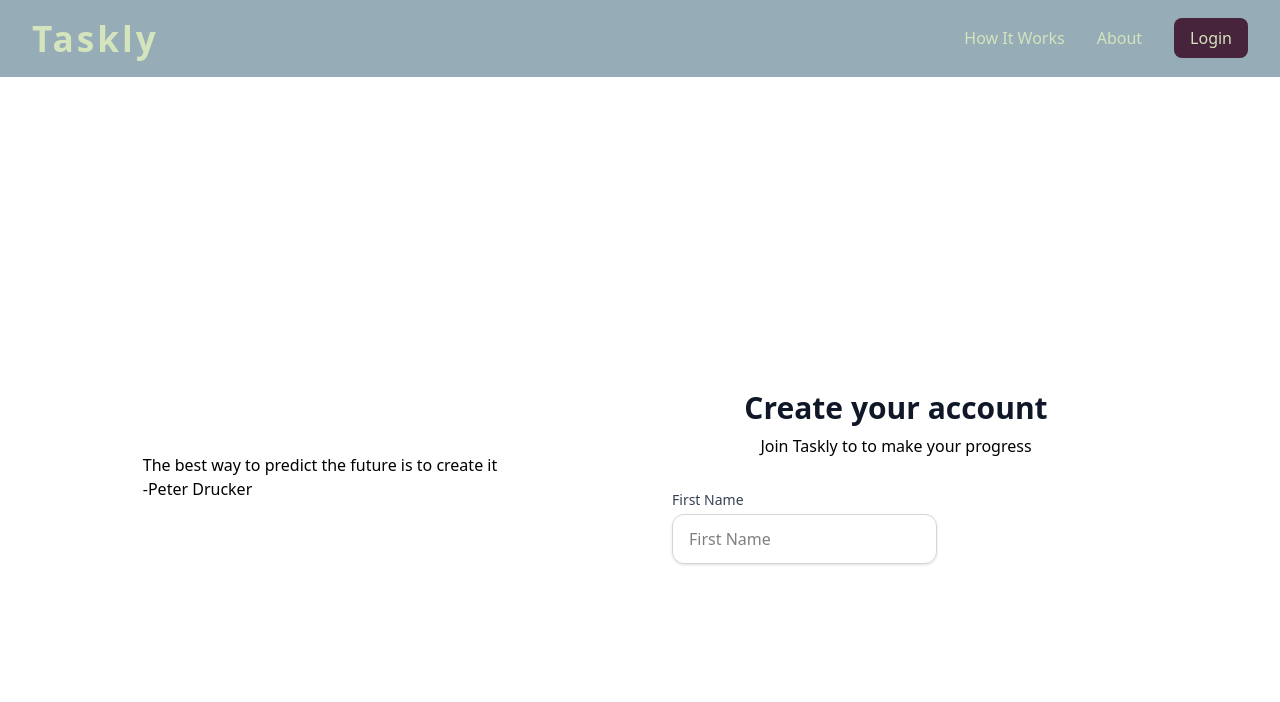
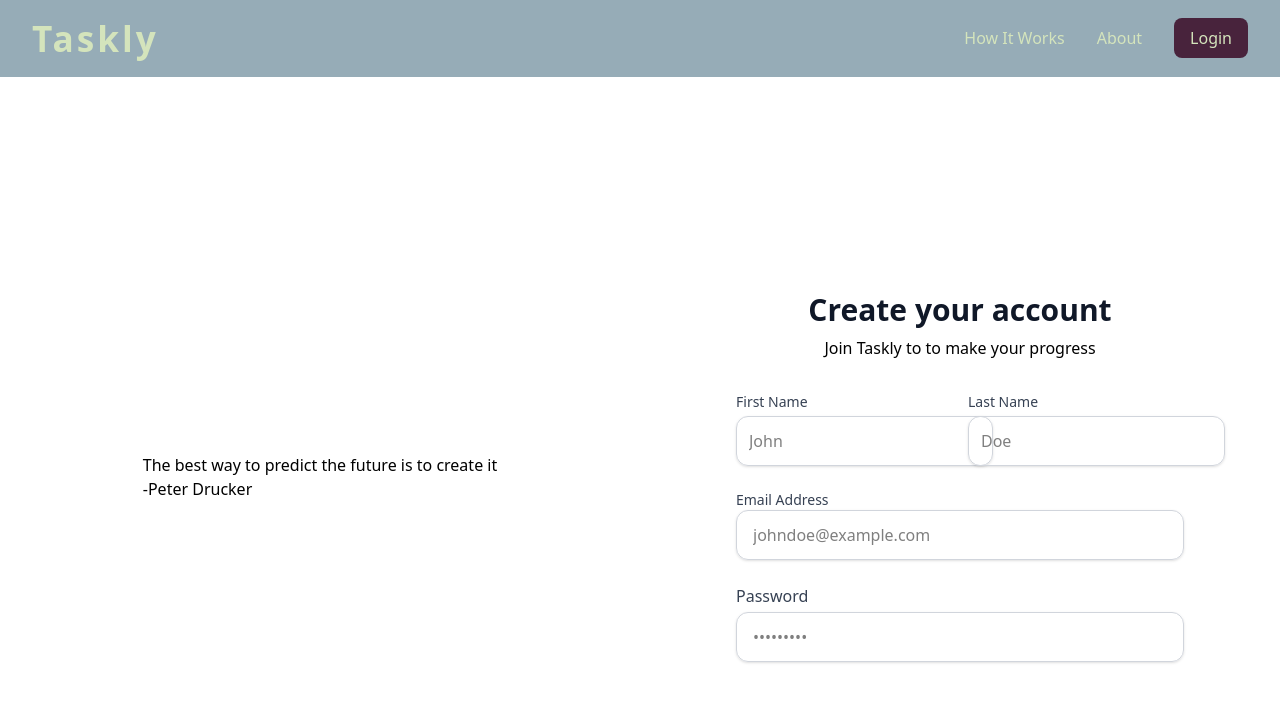
Before and after one commit to johnsenultra/task_tracker, a React (Vite) app: page /signin in a window 1280 px wide. Shown: the top 702 px of the page. Built offline with nearby package versions, Linux system fonts and the light colour scheme.

Commit message:
completed all the input fields

```diff
--- a/src/pages/auth/Signin.jsx
+++ b/src/pages/auth/Signin.jsx
@@ -12,7 +12,7 @@ export default function Signin() {
             <p>-Peter Drucker</p>
           </div>
         </div>
-        <div className="justify-cente flex w-full items-center p-8 lg:w-1/2">
+        <div className="flex w-full items-center justify-center p-8 lg:w-1/2">
           <div className="w-full max-w-md">
             <div className="mb-8 text-center">
               <h2 className="text-3xl font-bold text-gray-900">
@@ -22,11 +22,12 @@ export default function Signin() {
                 Join Taskly to to make your progress
               </p>
             </div>
+            {/* Input fields */}
             <form className="space-y-6">
               <div className="grid grid-cols-2 gap-4">
                 <div>
                   <label
-                    for="firstName"
+                    htmlFor="firstName"
                     className="block text-sm font-medium text-gray-700"
                   >
                     First Name
@@ -34,11 +35,56 @@ export default function Signin() {
                   <input
                     id="firstName"
                     type="text"
-                    placeholder="First Name"
+                    placeholder="John"
                     required
-                    className="mt-1 block rounded-xl border border-gray-300 px-4 py-3 shadow-sm focus:border-black focus:ring-black focus:outline-none"
+                    className="mt-1 block rounded-xl border border-gray-300 px-3 py-3 shadow-sm focus:border-black focus:ring-black focus:outline-none"
                   />
                 </div>
+                <div>
+                  <label
+                    htmlFor="lastName"
+                    className="block text-sm font-medium text-gray-700"
+                  >
+                    Last Name
+                  </label>
+                  <input
+                    id="lastName"
+                    type="text"
+                    placeholder="Doe"
+                    required
+                    className="mt-1 block rounded-xl border border-gray-300 px-3 py-3 shadow-sm focus:border-black focus:ring-black focus:outline-none"
+                  />
+                </div>
+              </div>
+              <div>
+                <label
+                  htmlFor="email"
+                  className="block text-sm font-medium text-gray-700"
+                >
+                  Email Address
+                </label>
+                <input
+                  id="email"
+                  type="email"
+                  placeholder="johndoe@example.com"
+                  required
+                  className="block w-full rounded-xl border border-gray-300 px-4 py-3 shadow-sm focus:border-black focus:ring-black focus:outline-none"
+                />
+              </div>
+              <div>
+                <label
+                  htmlFor="password"
+                  className="block font-medium text-gray-700"
+                >
+                  Password
+                </label>
+                <input
+                  id="password"
+                  type="password"
+                  placeholder="•••••••••"
+                  required
+                  className="mt-1 block w-full rounded-xl border border-gray-300 px-4 py-3 shadow-sm focus:border-black focus:ring-black focus:outline-none"
+                />
               </div>
             </form>
           </div>
```
